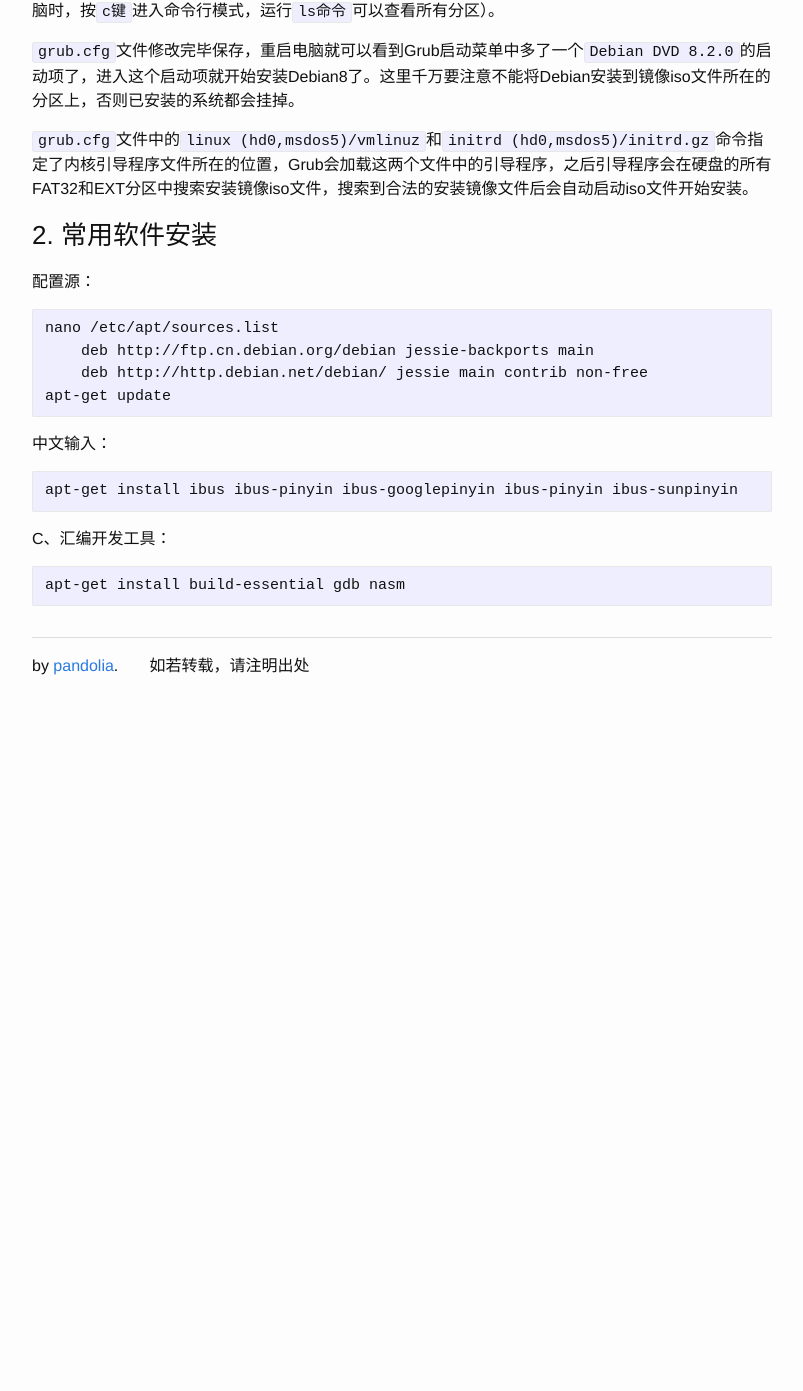
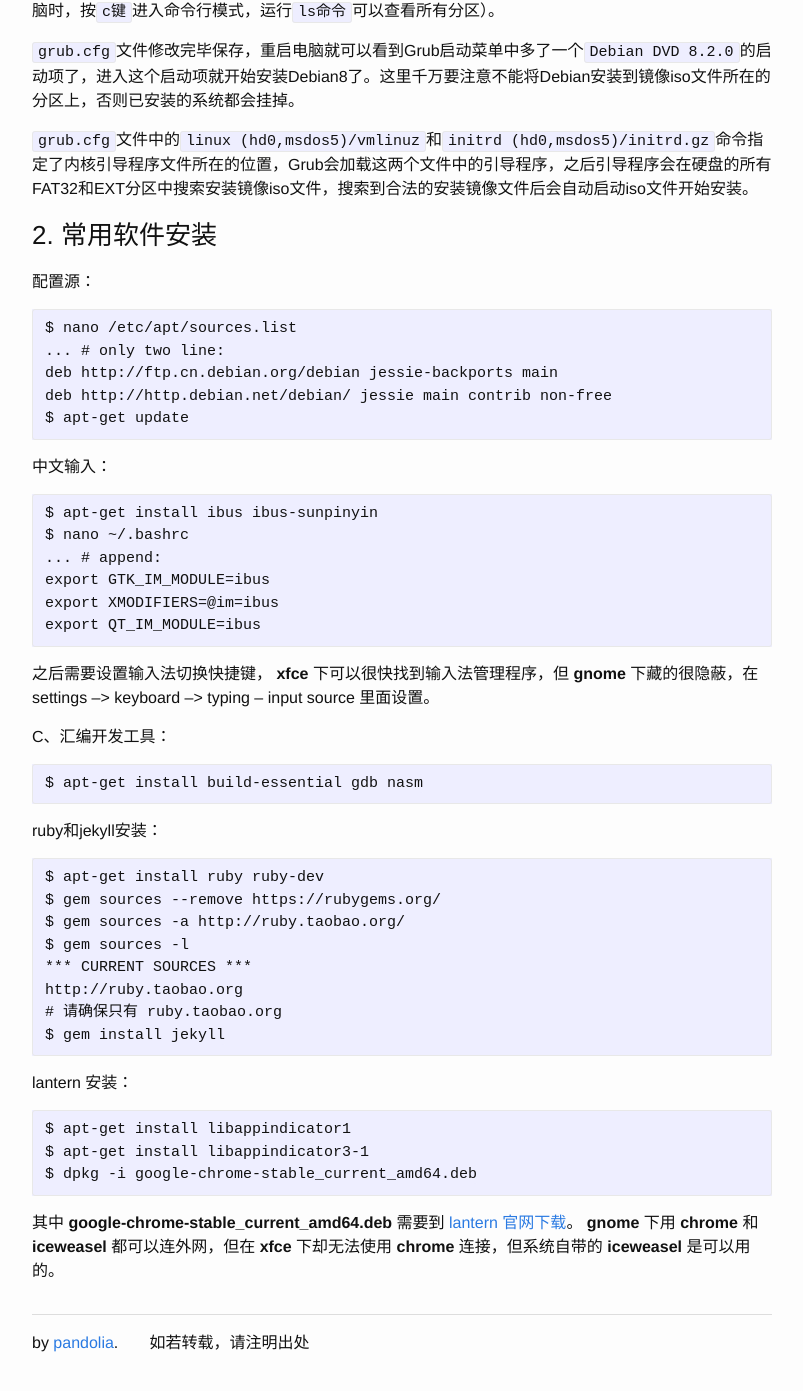
Before and after one commit to pandolia/pandolia.github.io, a Jekyll site: the page built from _posts/2016-01-25-debiansetup.md, in a window 1280 px wide and 1400 px high, scrolled down 1119 px. Shown: the top 1391 px of the window, without its empty margins (238-1041 px from the left). Built offline with Jekyll 4.4.1, drawn with Linux system fonts in a browser that asks for light colours; before the commit the page ends 1842 px from its top, so only the background shows below that.

Commit message:
modify debiansetup

```diff
--- a/_posts/2016-01-25-debiansetup.md
+++ b/_posts/2016-01-25-debiansetup.md
@@ -45,15 +45,43 @@ category: 笔记
 ### 2. 常用软件安装
 配置源：
 
-    nano /etc/apt/sources.list
-        deb http://ftp.cn.debian.org/debian jessie-backports main
-        deb http://http.debian.net/debian/ jessie main contrib non-free
-    apt-get update
+    $ nano /etc/apt/sources.list
+    ... # only two line:
+    deb http://ftp.cn.debian.org/debian jessie-backports main
+    deb http://http.debian.net/debian/ jessie main contrib non-free
+    $ apt-get update
 
 中文输入：
 
-    apt-get install ibus ibus-pinyin ibus-googlepinyin ibus-pinyin ibus-sunpinyin
+    $ apt-get install ibus ibus-sunpinyin
+    $ nano ~/.bashrc
+    ... # append:
+    export GTK_IM_MODULE=ibus
+    export XMODIFIERS=@im=ibus
+    export QT_IM_MODULE=ibus
+
+之后需要设置输入法切换快捷键， **xfce** 下可以很快找到输入法管理程序，但 **gnome** 下藏的很隐蔽，在 settings --> keyboard --> typing -- input source 里面设置。
+
 
 C、汇编开发工具：
 
-    apt-get install build-essential gdb nasm
+    $ apt-get install build-essential gdb nasm
+
+ruby和jekyll安装：
+
+    $ apt-get install ruby ruby-dev
+    $ gem sources --remove https://rubygems.org/
+    $ gem sources -a http://ruby.taobao.org/
+    $ gem sources -l
+    *** CURRENT SOURCES ***
+    http://ruby.taobao.org
+    # 请确保只有 ruby.taobao.org
+    $ gem install jekyll
+
+lantern 安装：
+
+    $ apt-get install libappindicator1
+    $ apt-get install libappindicator3-1
+    $ dpkg -i google-chrome-stable_current_amd64.deb
+
+其中 **google-chrome-stable_current_amd64.deb** 需要到[ lantern 官网下载](https://getlantern.org)。 **gnome** 下用 **chrome** 和 **iceweasel** 都可以连外网，但在 **xfce** 下却无法使用 **chrome** 连接，但系统自带的 **iceweasel** 是可以用的。
```
